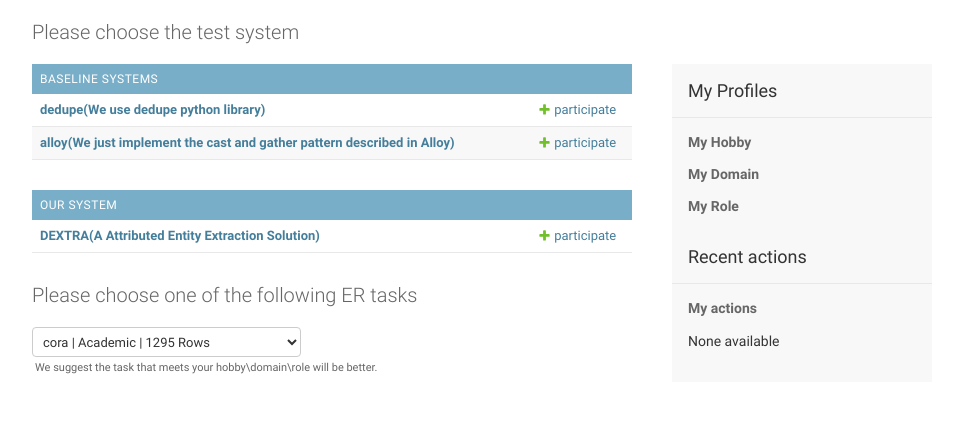
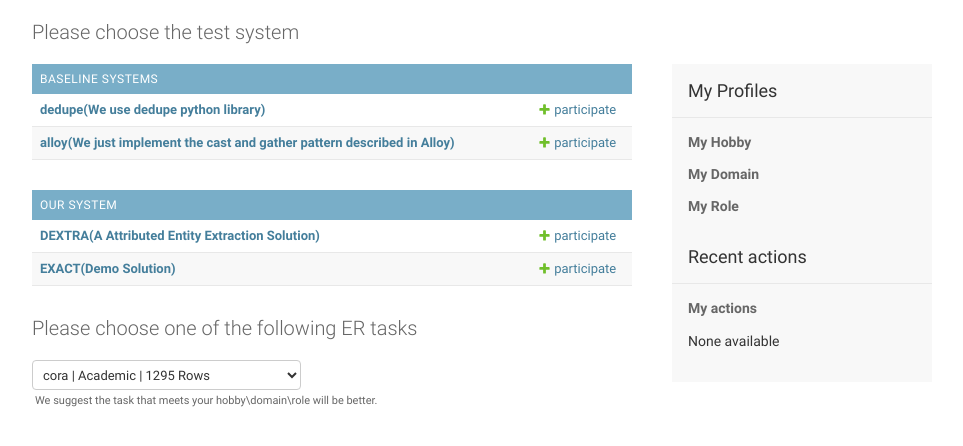
Before and after one commit to Sayarara/pyweb, a Django app: template templates/welcome.html in a window 1280 px wide. Shown: the part 48-494 px from the top of the page, without its empty margins (8-971 px from the left). Run offline with Django 3.2, Linux system fonts and the light colour scheme; the template is opened without the code that fills it, so the values that code supplies are empty.

Commit message:
Update welcome.html

```diff
--- a/templates/welcome.html
+++ b/templates/welcome.html
@@ -1,12 +1,10 @@
-
 <!DOCTYPE html>
 
-<html lang="en-us" >
+<html lang="en-us">
 <head>
     <title>Welcome | DEXTRA test system</title>
     <link rel="stylesheet" type="text/css" href="/static/admin/css/base.css">
     <link rel="stylesheet" type="text/css" href="/static/admin/css/dashboard.css">
-
 
 
     <meta name="viewport" content="user-scalable=no, width=device-width, initial-scale=1.0, maximum-scale=1.0">
@@ -48,14 +46,8 @@
         </div>
 
 
-
     </div>
     <!-- END Header -->
-
-
-
-
-
 
 
     <!-- Content -->
@@ -65,9 +57,6 @@
         <h1>Please choose the test system</h1>
 
         <div id="content-main">
-
-
-
 
 
             <div class="app-auth module">
@@ -82,7 +71,8 @@
                     </tr>
 
                     <tr class="model-group">
-                <th scope="row"><a href="/alloy/">alloy(We just implement the cast and gather pattern described in Alloy)</a></th>
+                        <th scope="row"><a href="/alloy/">alloy(We just implement the cast and gather pattern described
+                            in Alloy)</a></th>
                         <td><a href="/alloy/" class="addlink">participate</a></td>
                     </tr>
 
@@ -96,8 +86,13 @@
                     </caption>
 
                     <tr class="model-group">
-                <th scope="row"><a href="/dextra/attrmanage">DEXTRA(A Attributed Entity Extraction Solution)</a></th>
+                        <th scope="row"><a href="/dextra/attrmanage">DEXTRA(A Attributed Entity Extraction Solution)</a>
+                        </th>
                         <td><a href="/dextra/attrmanage" class="addlink">participate</a></td>
+                    </tr>
+                    <tr class="model-group">
+                        <th scope="row"><a href="/sigirexp/exploration">EXACT(Demo Solution)</a></th>
+                        <td><a href="/sigirexp/exploration" class="addlink">participate</a></td>
                     </tr>
                 </table>
             </div>
@@ -110,7 +105,8 @@
             <div class="module" id="recent-actions-module">
                 <h2>My Profiles</h2>
                 {% csrf_token %}
-        <h3>My Hobby</h3> <p>{{ data.hobby }}</p>
+                <h3>My Hobby</h3>
+                <p>{{ data.hobby }}</p>
 
                 <h3>My Domain</h3>
                 <p>{{ data.domain }}</p>
@@ -133,10 +129,9 @@
                 <div>
 
 
-
-
                     <div class="related-widget-wrapper">
-    <select name="contents" id="id_contents" Single class="selectfilter" data-field-name="contents" data-is-stacked="0">
+                        <select name="contents" id="id_contents" Single class="selectfilter" data-field-name="contents"
+                                data-is-stacked="0">
                             <option value="1"> cora | Academic | 1295 Rows</option>
 
                             <option value="2"> Abt-Buy | Electronic Product | 2152 Rows</option>
@@ -153,9 +148,7 @@
                         </select>
 
 
-
                     </div>
-
 
 
                     <div class="help">We suggest the task that meets your hobby\domain\role will be better.</div>
```
Lines whose indentation alone changed are shown as unchanged.
